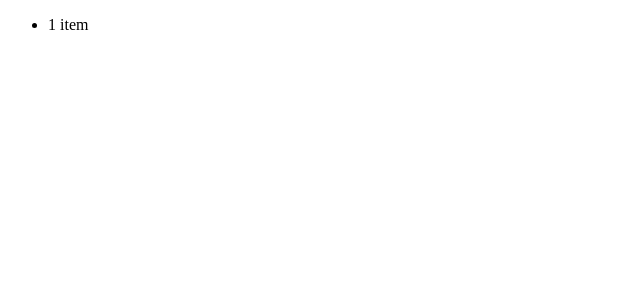
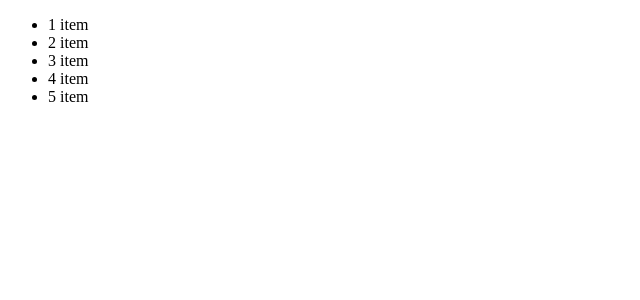
Before and after one commit to aleksei24/vue-learning, a Vue app in the folder test-vue-cli/: page / in a window 1280 px wide. Shown: the top 300 px of the page, without its empty margins (0-640 px from the left). Built offline with nearby package versions, Linux system fonts and the light colour scheme.

Commit message:
comments are being put

```diff
--- a/test-vue-cli/src/App.vue
+++ b/test-vue-cli/src/App.vue
@@ -1,12 +1,14 @@
 <template>
   <div id="new App">
-    <ToDoList />
+    <!-- with : an array -->
+    <!-- without : a string -->
+    <ToDoList :todo="todo"/>
   </div>
 </template>
 
 <script>
 import ToDoList from './components/ToDoList.vue'
-export default {
+export default { //default is a selected one
   name: 'new App',
   data(){ // must be a function
     return {
@@ -14,7 +16,7 @@ export default {
     }
   },
   components: {
-    ToDoList
+    ToDoList // should be the same name as in import
   }
 
   }
--- a/test-vue-cli/src/components/ToDoList.vue
+++ b/test-vue-cli/src/components/ToDoList.vue
@@ -1,6 +1,10 @@
 <template>
     <ul>
         <li>1 item</li>
+        <li>2 item</li>
+        <li>3 item</li>
+        <li>4 item</li>
+        <li>5 item</li>
     </ul>
 </template>
 
```
